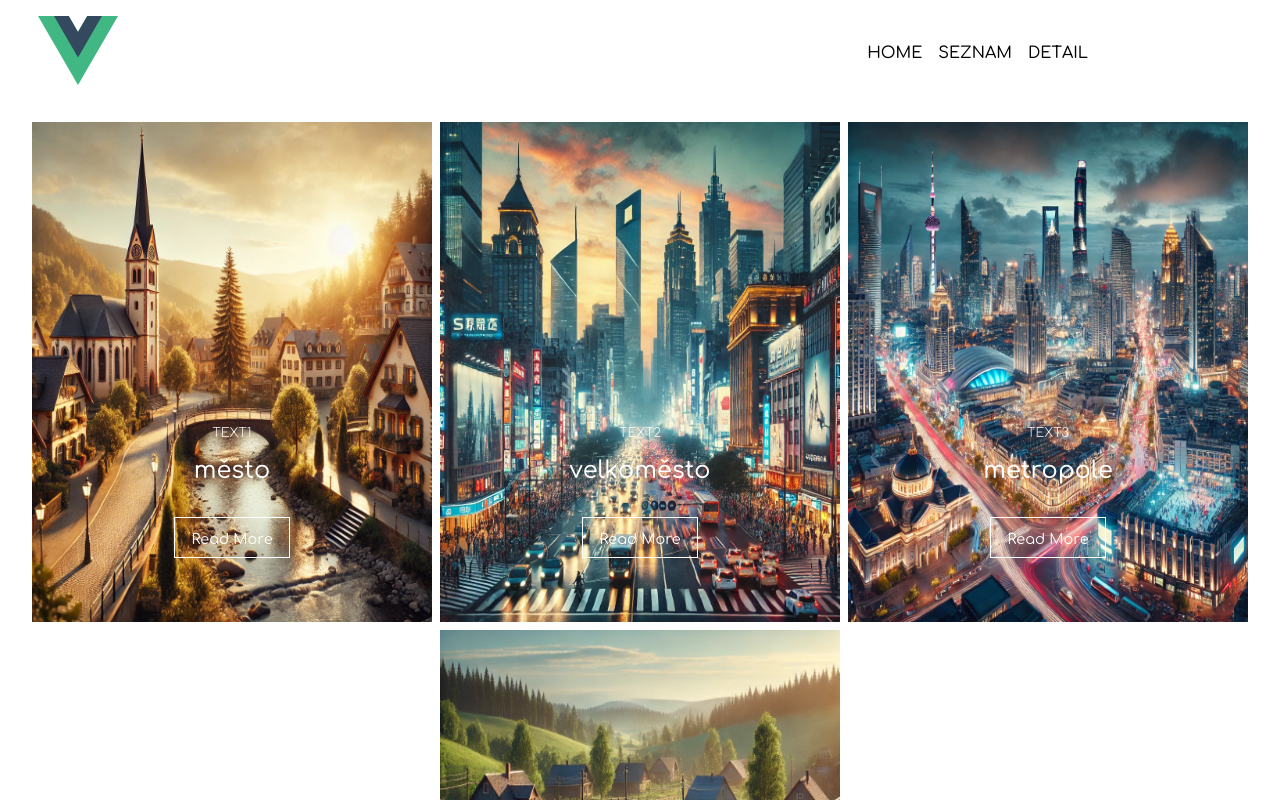
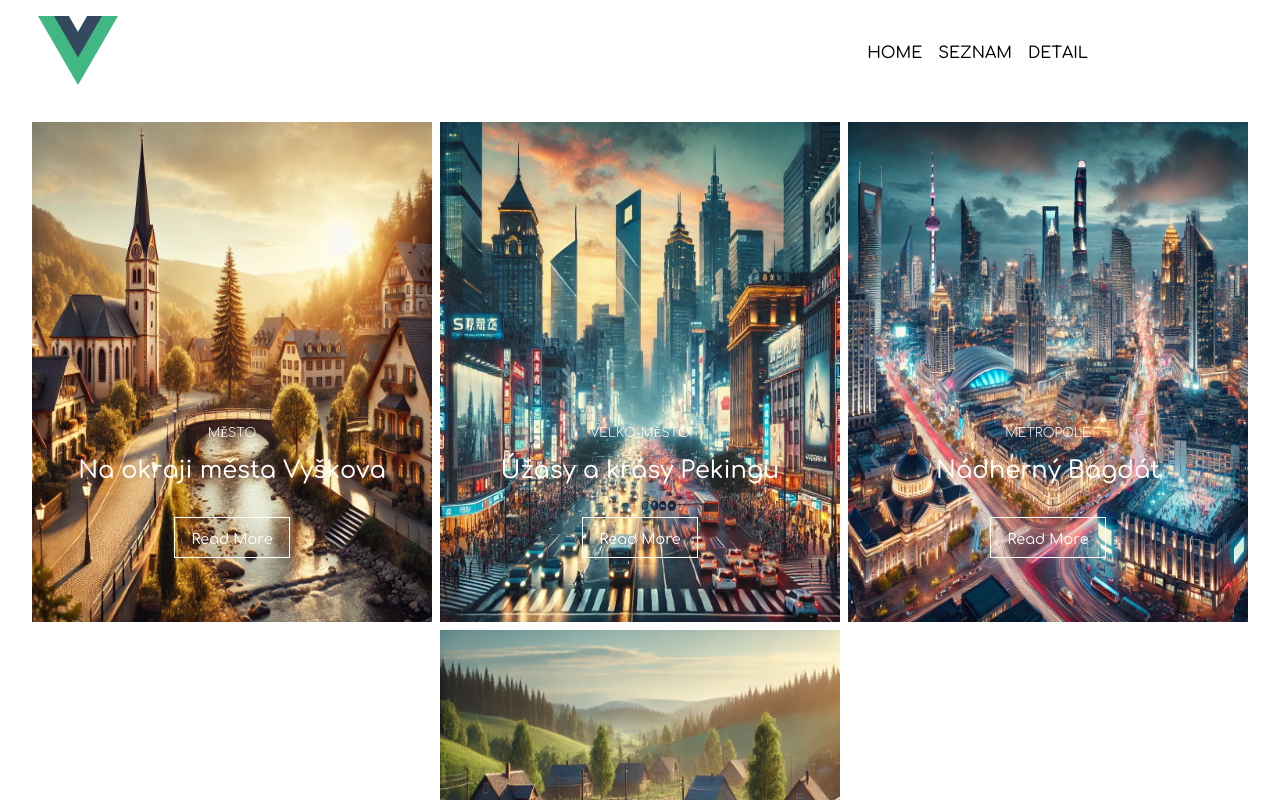
Before and after one commit to Raus-Michal/vue-page, a Vue app: page / in a window 1280 px wide. Shown: the top 800 px of the page. Built offline with nearby package versions, Linux system fonts and the light colour scheme.

Commit message:
Drobné úpravy

```diff
--- a/public/data/produkty.json
+++ b/public/data/produkty.json
@@ -1,9 +1,9 @@
 {
 "data":
 [
-{"id":1,"src":"/img-produkty/produkt-1.webp","title":"město","nadpis":"Text1"},
-{"id":2,"src":"/img-produkty/produkt-2.webp","title":"velkoměsto","nadpis":"Text2"},
-{"id":3,"src":"/img-produkty/produkt-3.webp","title":"metropole","nadpis":"Text3"},
-{"id":4,"src":"/img-produkty/produkt-4.webp","title":"vesnice","nadpis":"Text4"}
+{"id":1,"src":"/img-produkty/produkt-1.webp","title":"Na okraji města Vyškova","nadpis":"město"},
+{"id":2,"src":"/img-produkty/produkt-2.webp","title":"Úžasy a krásy Pekingu","nadpis":"velko-město"},
+{"id":3,"src":"/img-produkty/produkt-3.webp","title":"Nádherný Bagdát","nadpis":"metropole"},
+{"id":4,"src":"/img-produkty/produkt-4.webp","title":"Malebná vesnička Koko","nadpis":"vesnice"}
 ]
 }
--- a/src/components/KartaProduktu.vue
+++ b/src/components/KartaProduktu.vue
@@ -5,7 +5,7 @@
 
 <template>
 <div class="karta">
-<img class="img-produktu" :src="cesta" alt="test">
+<img class="img-produktu" width="500" height="400" :src="cesta" alt="test">
 <div class="con">
 <p>{{ nadpis }}</p>
 <p>{{ title }}</p>
@@ -57,6 +57,7 @@ min-width:280px;
 max-width:400px;
 height:500px;
 background-color:transparent;
+aspect-ratio:4/5;
 }
 
 .img-produktu
@@ -64,8 +65,9 @@ background-color:transparent;
 position:absolute;
 min-width:280px;
 max-width:400px;
-height:500px;
+height:auto;
 z-index:-1;
+aspect-ratio:4/5;
 }
 
 .con
```
